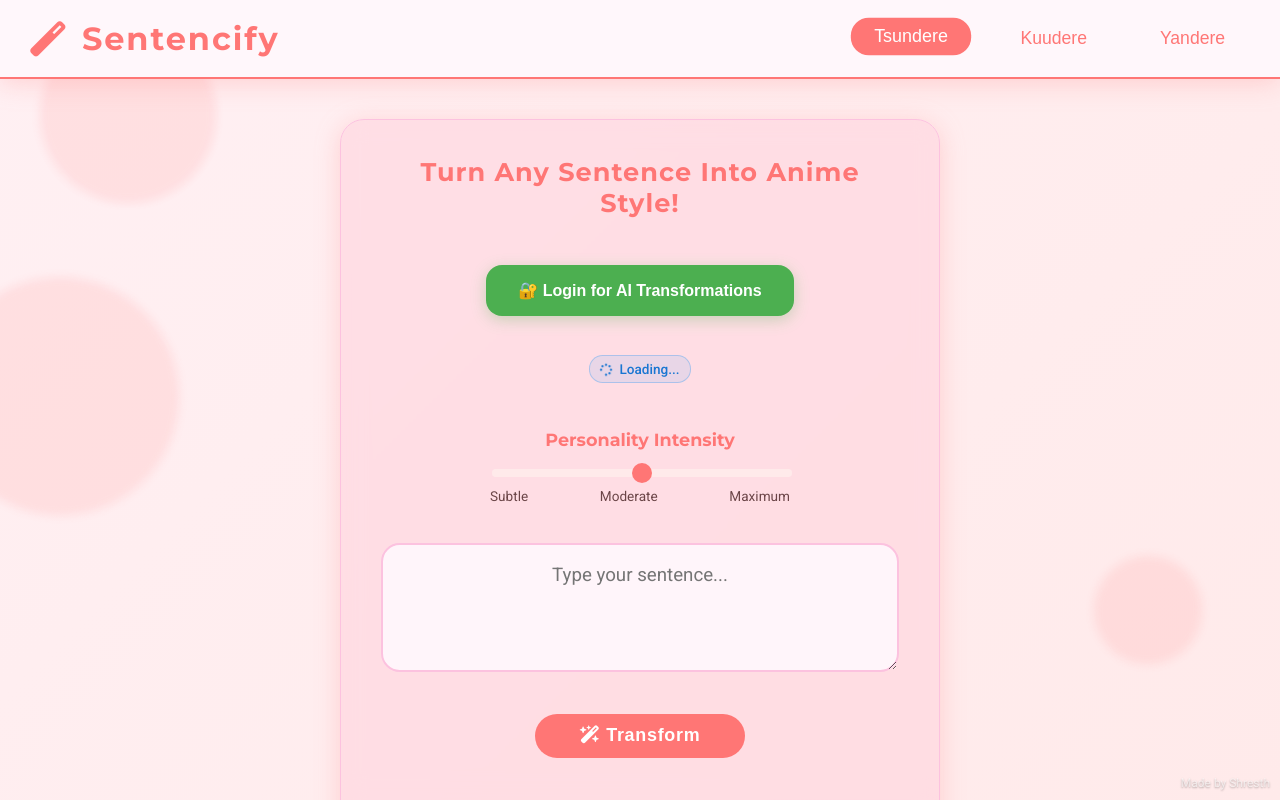
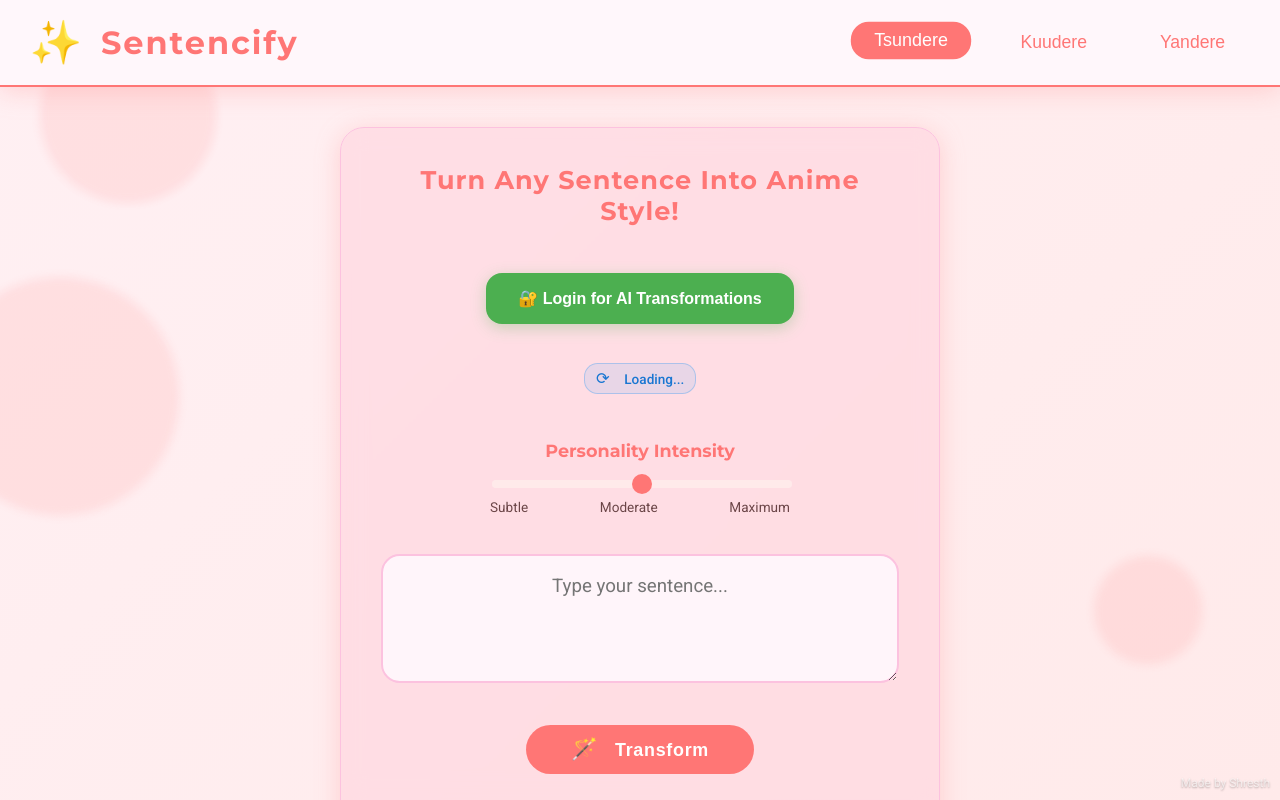
Before and after one commit to OnlyShresth/sentencify, a plain HTML site: page index.html in a window 1280 px wide. Drawn offline with Linux system fonts and the light colour scheme.

Commit message:
Update index.html

```diff
--- a/index.html
+++ b/index.html
@@ -6,8 +6,6 @@
   <meta name="viewport" content="width=device-width, initial-scale=1.0">
   <!-- Google Fonts -->
   <link href="https://fonts.googleapis.com/css2?family=Montserrat:wght@700&family=Roboto:wght@400;500&display=swap" rel="stylesheet">
-  <!-- Font Awesome Icons - FIXED CDN -->
-  <link rel="stylesheet" href="https://cdnjs.cloudflare.com/ajax/libs/font-awesome/6.4.0/css/all.min.css">
   <style>
     :root {
       --primary: #ff7675;
@@ -74,6 +72,23 @@
 
     .footer-credit:hover {
       color: var(--primary);
+    }
+
+    /* Unicode Icon Styles */
+    .icon {
+      font-style: normal;
+      font-size: 1.2em;
+      margin-right: 0.5em;
+    }
+
+    .spinner {
+      display: inline-block;
+      animation: spin 1s linear infinite;
+    }
+
+    @keyframes spin {
+      0% { transform: rotate(0deg); }
+      100% { transform: rotate(360deg); }
     }
 
     .particle-container {
@@ -183,7 +198,7 @@
       animation: slideInLeft 0.8s ease-out;
     }
 
-    .logo i {
+    .logo .icon {
       margin-right: 0.5em;
       animation: pulse 2s infinite;
     }
@@ -355,10 +370,6 @@
       background: rgba(33, 150, 243, 0.1);
       color: #1976d2;
       border: 1px solid rgba(33, 150, 243, 0.3);
-    }
-
-    .status-indicator i {
-      font-size: 0.9em;
     }
 
     .intensity-control {
@@ -533,11 +544,6 @@
       margin-right: 0.5em;
     }
 
-    @keyframes spin {
-      0% { transform: rotate(0deg); }
-      100% { transform: rotate(360deg); }
-    }
-
     .output-section {
       width: 100%;
       display: flex;
@@ -643,7 +649,7 @@
 
   <header>
     <div class="logo">
-      <i class="fas fa-magic"></i>
+      <span class="icon">✨</span>
       Sentencify
     </div>
     <nav>
@@ -660,7 +666,7 @@
       <button class="login-btn" id="loginBtn">🔐 Login for AI Transformations</button>
 
       <div class="status-indicator status-loading" id="statusIndicator">
-        <i class="fas fa-spinner fa-spin"></i> Initializing...
+        <span class="icon spinner">⟳</span> Initializing...
       </div>
 
       <div class="intensity-control">
@@ -682,7 +688,7 @@
       <div class="actions">
         <button class="btn-convert">
           <div class="loading-spinner" id="loadingSpinner"></div>
-          <i class="fas fa-wand-magic-sparkles"></i> Transform
+          <span class="icon">🪄</span> Transform
         </button>
       </div>
 
@@ -762,9 +768,9 @@
       if (!statusIndicator) return;
 
       const icons = {
-        ai: 'fas fa-robot',
-        local: 'fas fa-cog',
-        loading: 'fas fa-spinner fa-spin'
+        ai: '🤖',
+        local: '⚙️',
+        loading: '⟳'
       };
 
       const messages = {
@@ -774,7 +780,8 @@
       };
 
       statusIndicator.className = `status-indicator status-${status}`;
-      statusIndicator.innerHTML = `<i class="${icons[status]}"></i> ${messages[status]}`;
+      const iconClass = status === 'loading' ? 'icon spinner' : 'icon';
+      statusIndicator.innerHTML = `<span class="${iconClass}">${icons[status]}</span> ${messages[status]}`;
     }
 
     function initializePuter() {
```
